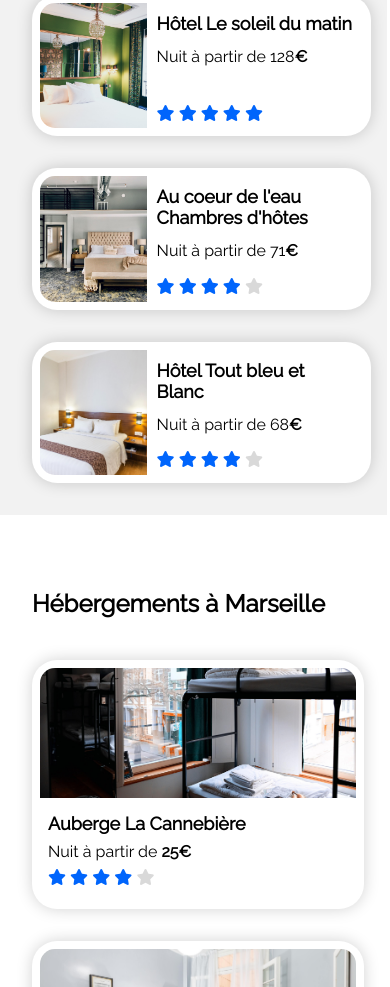
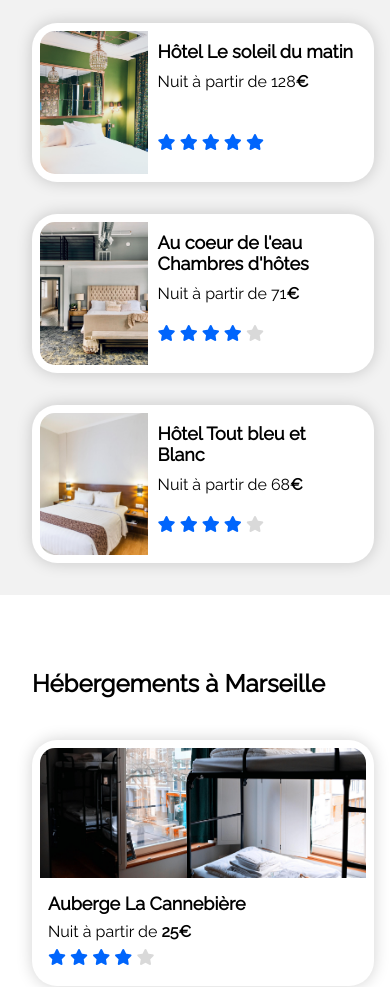
Before and after one commit to GMEntreprise/Project-2, a plain HTML site: page index.html in a window 390 px wide. Shown: the part 1013-2000 px from the top of the page. Drawn offline with Linux system fonts and the light colour scheme.

Commit message:
Retirer le width pour que le resposive sois impeccable

```diff
--- a/device/mobile.css
+++ b/device/mobile.css
@@ -94,13 +94,13 @@
 @media screen and (max-width: 768px) {
   .accomodation {
     grid-template-columns: 1fr;
-    width: 90%;
+    width: 100%;
     padding: 0;
   }
   .accomodation .city {
     display: grid;
     grid-template-columns: 1fr;
-    width: 90%;
+
     max-width: 100%;
     background: none;
   }
@@ -121,7 +121,7 @@
   }
 
   .popular {
-    width: 92%;
+    /* width: 92%; */
     order: -1;
     border-radius: 0px;
   }
--- a/style.css
+++ b/style.css
@@ -18,7 +18,7 @@ a {
   text-decoration: none;
 }
 main {
-  padding: 0 46px;
+  padding: 0 50px;
 }
 h1 {
   margin: 10px 0;
@@ -45,7 +45,7 @@ header {
   justify-content: space-between;
   align-items: center;
   flex-wrap: wrap;
-  padding: 0 13px;
+  padding: 0 22px;
 }
 
 header #logo {
@@ -306,8 +306,8 @@ form .submit-search {
   margin: 0.5rem;
 }
 
-.card_title h4,
-p {
+.card_img .card_title h4,
+.card_title p {
   margin: 0;
   line-height: 1.6;
 }
```
